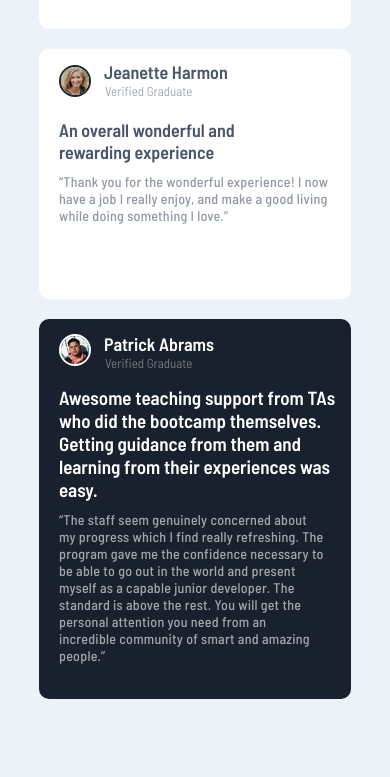
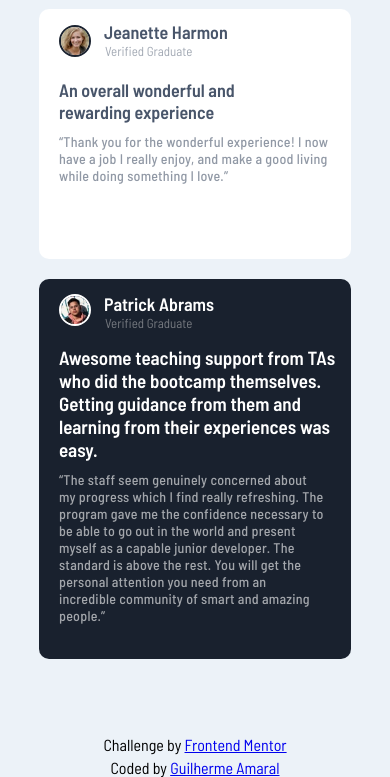
Before and after one commit to guimael36/testimonials-grid, a plain HTML site: page index.html in a window 390 px wide. Shown: the part 1169-1946 px from the top of the page. Before the commit the page ends 1907 px from the top, so only its background shows below. Drawn offline with Linux system fonts and the light colour scheme.

Commit message:
inclusão de footer e alteração no readme

```diff
--- a/index.html
+++ b/index.html
@@ -87,11 +87,12 @@
     <p class="textlight">“The staff seem genuinely concerned about my progress which I find really refreshing. The program gave me the confidence necessary to be able to go out in the world and present myself as a capable junior developer. The standard is above the rest. You will get the personal attention you need from an incredible community of smart and amazing people.”</p>
     </div>
   </div>
-<!--
-  <div class="attribution">
-    Challenge by <a href="https://www.frontendmentor.io?ref=challenge" target="_blank">Frontend Mentor</a>.
-    Coded by <a href="#">Your Name Here</a>.
-  </div>
-  -->
+
+  <footer>
+    <div class="attribution">
+    <p>Challenge by <a href="https://www.frontendmentor.io/challenges/testimonials-grid-section-Nnw6J7Un7" target="_blank">Frontend Mentor</a></p>.
+    <span><p>Coded by <a href="https://github.com/guimael36">Guilherme Amaral</a></p></span>
+    </div>
+  </footer>
 </body>
 </html>
--- a/styles.css
+++ b/styles.css
@@ -12,6 +12,7 @@ html {
 
 body {
     display: flex;
+    flex-direction: column;
     justify-content: center;
     align-items: center;
     width: 100vw;
@@ -345,6 +346,22 @@ body {
     letter-spacing: 0.25px;
 }
 
+/* FOOTER */
+
+.attribution {
+    display: flex;
+    flex-direction: column;
+    justify-content: center;
+    align-items: center;
+    margin: 0;
+    padding: 0;
+    margin-top: 20%;
+}
+
+.attribution span {
+    margin-top: -15px;
+}
+
 /* RESPONSIVO */
 
 @media (max-width: 1024px) {
@@ -371,7 +388,7 @@ body {
         grid-row: 1 / 2;
         margin: 0;
         padding: 0;
-        margin-top: 100px;
+        margin-top: 120px;
     }
 
     .card1 .profile {
@@ -810,7 +827,7 @@ body {
         .card1 {
             width: 80%;
             height: 350px;
-            margin-top: 220%;
+            margin-top: 250%;
         }
 
         .card1 .textlight {
```
Also changed, not shown: minha-versao.png (added), 1 other file.
